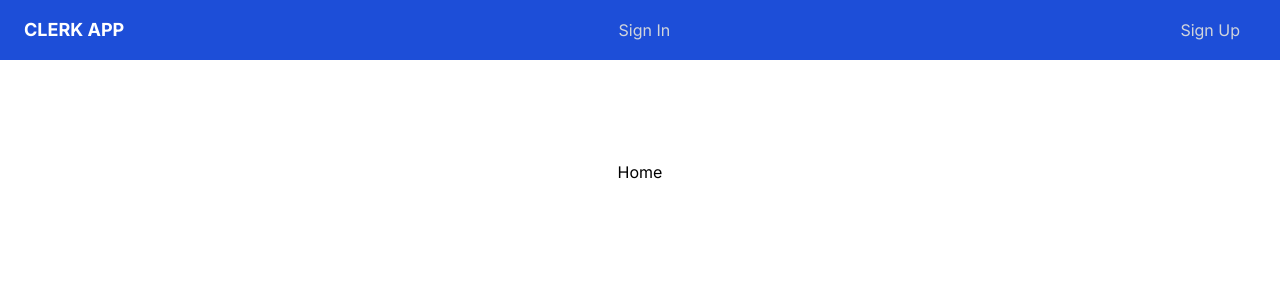
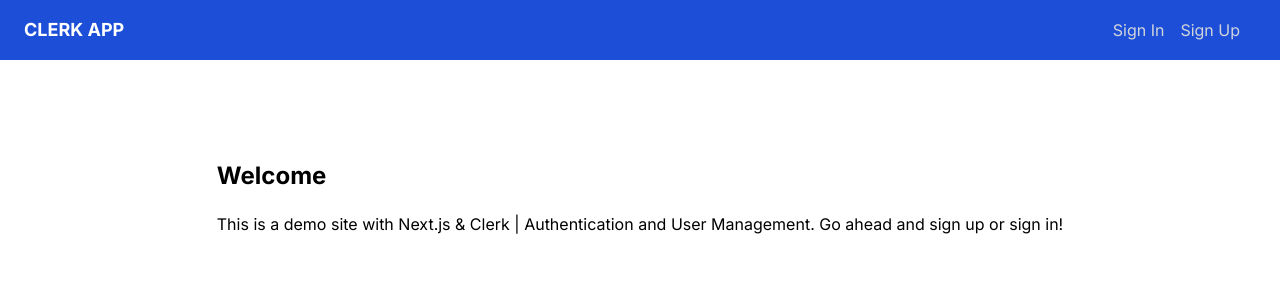
Before and after one commit to kriztiank/auth-clerk, a Next.js app: page / in a window 1280 px wide. Shown: the top 300 px of the page. Built offline with nearby package versions, Linux system fonts and the light colour scheme; no server answers.

Commit message:
Conditional Header Links & UserButton

```diff
--- a/app/components/Header.jsx
+++ b/app/components/Header.jsx
@@ -1,7 +1,10 @@
 import Link from 'next/link'
-// import { UserButton, auth } from '@clerk/nextjs'
+import { UserButton, auth } from '@clerk/nextjs'
 
-const Header = () => {
+const Header = async ({ username }) => {
+  const { userId } = auth()
+  console.log(userId)
+
   return (
     <nav className='flex items-center justify-between px-6 py-4 mb-5 bg-blue-700'>
       <div className='flex items-center'>
@@ -11,15 +14,34 @@ const Header = () => {
           </div>
         </Link>
       </div>
+      <div className='flex items-center text-white'>
+        {!userId && (
           <>
-        <Link href='sign-in' className='text-gray-300 hover:text-white mr-4'>
+            <Link
+              href='sign-in'
+              className='text-gray-300 hover:text-white mr-4'
+            >
               Sign In
             </Link>
-        <Link href='sign-up' className='text-gray-300 hover:text-white mr-4'>
+            <Link
+              href='sign-up'
+              className='text-gray-300 hover:text-white mr-4'
+            >
               Sign Up
             </Link>
           </>
+        )}
+        {userId && (
+          <Link href='profile' className='text-gray-300 hover:text-white mr-4'>
+            Profile
+          </Link>
+        )}
+        <div className='ml-auto'>
+          <UserButton afterSignOutUrl='/' />
+        </div>
+      </div>
     </nav>
   )
 }
+
 export default Header
--- a/app/page.jsx
+++ b/app/page.jsx
@@ -1,8 +1,11 @@
-
 export default function Home() {
   return (
-   <>
-    <h1>Home</h1>
-   </>
+    <>
+      <h1 className='text-2xl font-bold mb-5'>Welcome</h1>
+      <p className='mb-5'>
+        This is a demo site with Next.js & Clerk | Authentication and User
+        Management. Go ahead and sign up or sign in!
+      </p>
+    </>
   )
 }
```
Lines whose indentation alone changed are shown as unchanged.
